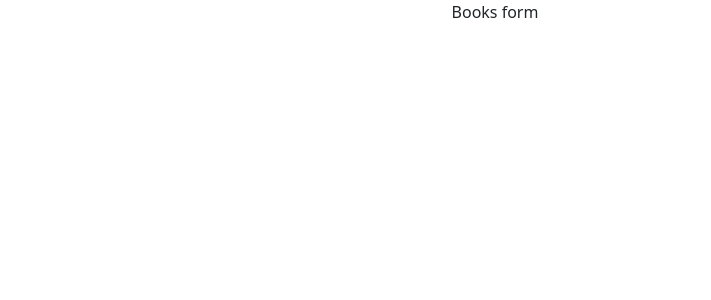
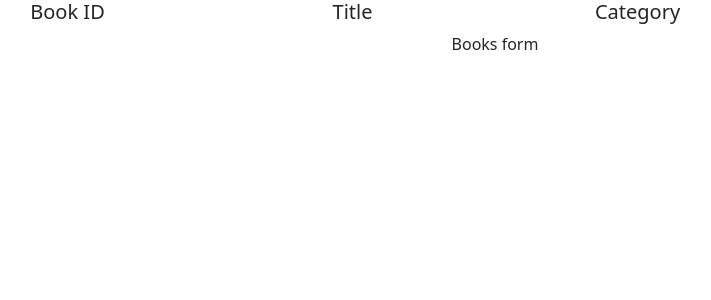
Before and after one commit to SamArsanios/bookstore, a React (Create React App) app: page / in a window 1280 px wide. Shown: the top 300 px of the page, without its empty margins (145-856 px from the left). Built offline with nearby package versions, Linux system fonts and the light colour scheme.

Commit message:
Implement App and BooksList

```diff
--- a/src/components/container/BooksList.js
+++ b/src/components/container/BooksList.js
@@ -1,7 +1,21 @@
 import React from 'react';
 
 const BooksList = () => (
-  <div />
+  <div>
+    <div className="container">
+      <div className="row">
+        <div className="col-3">
+          <h5>Book ID</h5>
+        </div>
+        <div className="col-3">
+          <h5>Title</h5>
+        </div>
+        <div className="col-3">
+          <h5>Category</h5>
+        </div>
+      </div>
+    </div>
+  </div>
 );
 
 export default BooksList;
```
